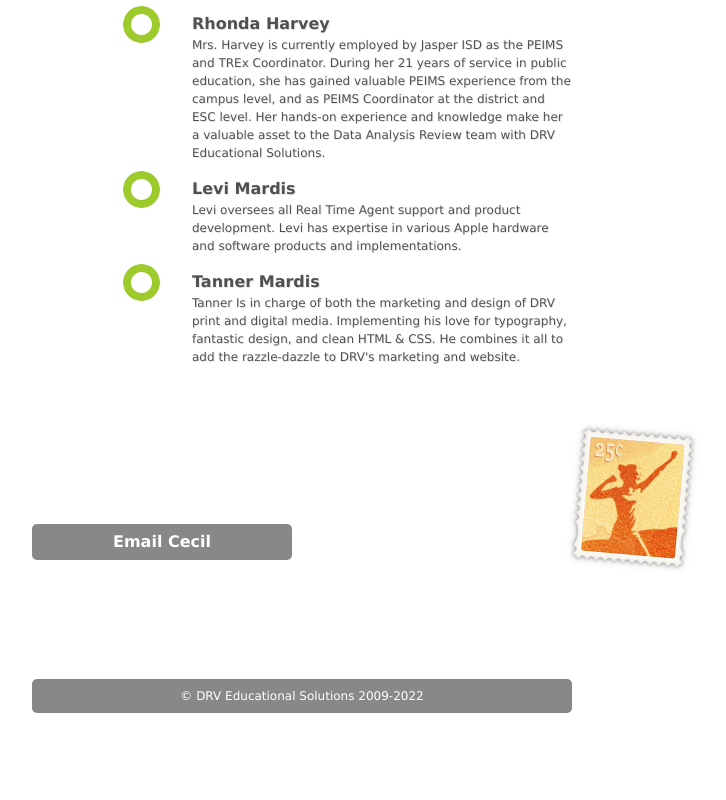
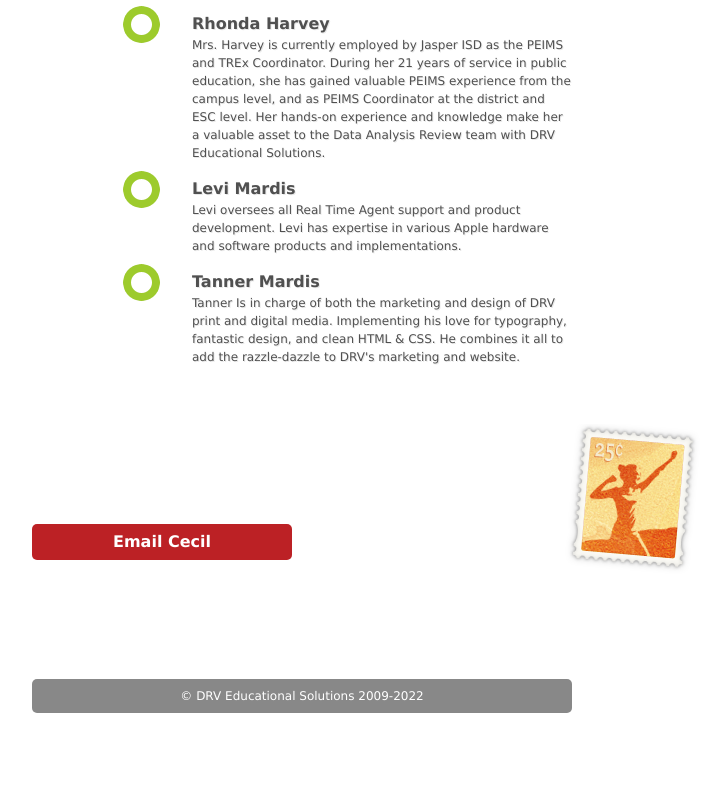
Before and after one commit to Tandalorian/drved, a plain HTML site: page index.html in a window 1280 px wide. Shown: the part 3552-4352 px from the top of the page, without its empty margins (368-1094 px from the left). Drawn offline with Linux system fonts and the light colour scheme; files whose address does not match are found by name.

Commit message:
Update style.css

```diff
--- a/style.css
+++ b/style.css
@@ -165,7 +165,7 @@ ul {
 	border-radius: 5px;
 	text-align: center;
 	color: #fff;
-	background: #888;
+	background: #BC2125;
 	width: 260px;
 	text-shadow: none;
 	margin-bottom: 20px;
@@ -175,7 +175,7 @@ ul {
 }
 
 #mailto:hover {
-	background: #555;
+	background: #90191D;
 }
 
 .footer {
```
